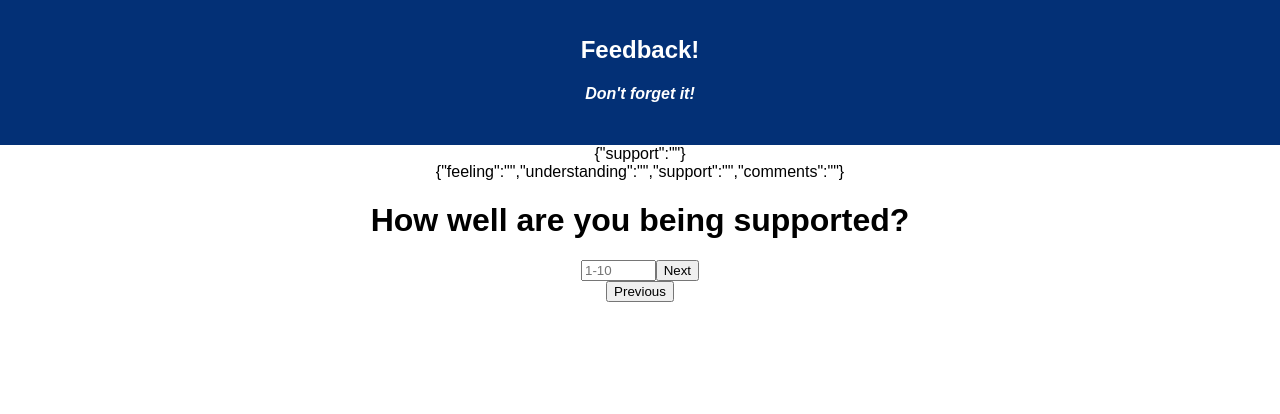
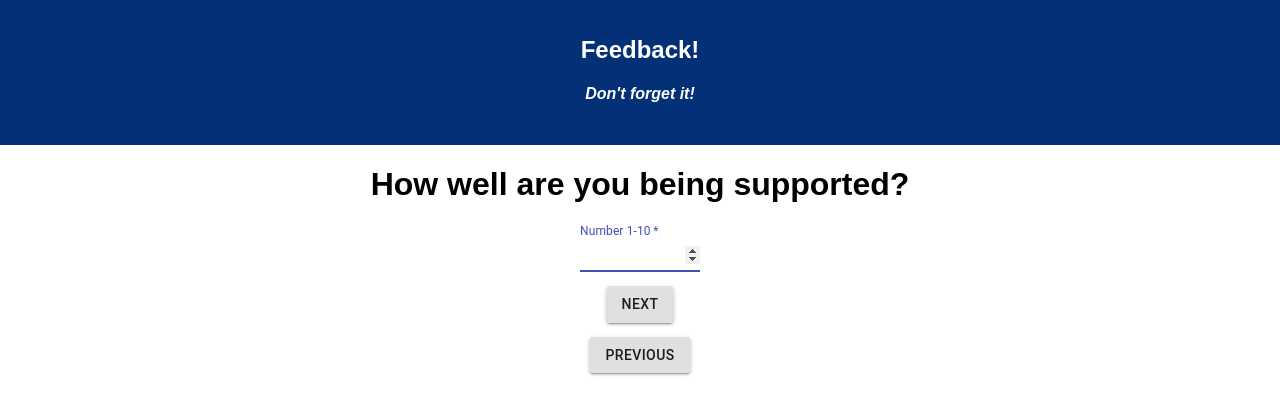
Before and after one commit to julianbooher/redux-feedback-loop, a React (Create React App) app: page /#/support in a window 1280 px wide. Shown: the top 414 px of the page. Built offline with nearby package versions, Linux system fonts and the light colour scheme.

Commit message:
material-ui for all but comments

```diff
--- a/package.json
+++ b/package.json
@@ -4,6 +4,8 @@
   "private": true,
   "proxy": "http://localhost:5000",
   "dependencies": {
+    "@material-ui/core": "^4.11.2",
+    "@material-ui/icons": "^4.11.2",
     "axios": "^0.19.0",
     "pg": "^8.2.1",
     "react": "^16.8.6",
--- a/src/components/Feel/Feel.css
+++ b/src/components/Feel/Feel.css
@@ -1,3 +1,3 @@
-input{
-    width: 5em;
+button{
+    margin-top: 1em !important;
 }
--- a/src/components/Feel/Feel.js
+++ b/src/components/Feel/Feel.js
@@ -1,8 +1,23 @@
 import React, { Component } from 'react';
 import './Feel.css';
 
+// material-ui
+import TextField from '@material-ui/core/TextField';
+import Button from '@material-ui/core/Button';
+import { withStyles } from '@material-ui/core/styles';
+
 // Redux stuff
 import { connect } from 'react-redux';
+
+// material-ui
+const styles = theme => ({
+    textField: {
+      width: 120
+    },
+
+  });
+
+
 
 // this one will become the key of the key:value inside state so that this template is dynamic across components.
 const stateKey = 'feeling'
@@ -58,23 +73,34 @@ class Feel extends Component {
     }
 
     render() {
+
+        // material-ui
+        const { classes } = this.props;
+
         return (
             <div>
-                {JSON.stringify(this.state)}
-                <br>
-                </br>
-                {JSON.stringify(this.props.reduxState)}
                 <h1>How are you feeling today?</h1>
                 <form onSubmit={this.handleSubmit}>
-                    <input
+                    <TextField
+                        autoFocus
+                        id="standard-number"
+                        className={classes.textField}
+                        label="Number 1-10"
                         required
-                        min="1"
-                        max="10"
+                        InputProps={{
+                            inputProps: {
+                                max: 10, min: 1
+                            }
+                        }}
                         type="number"
-                        placeholder="1-10"
                         value={this.state[stateKey]}
                         onChange={(event) => this.handleChangeFor(event, stateKey)} />
-                    <button type="submit">Next</button>
+                        <br></br>
+                    <Button
+                        variant="contained"
+                        type="submit">
+                        Next
+                    </Button>
                 </form>
             </div>
         )
@@ -82,4 +108,4 @@ class Feel extends Component {
 }
 
 const putStateOnProps = (reduxState) => ({reduxState});
-export default connect(putStateOnProps)(Feel);
+export default connect(putStateOnProps)(withStyles(styles)(Feel));
--- a/src/components/Support/Support.js
+++ b/src/components/Support/Support.js
@@ -1,8 +1,21 @@
 import React, { Component } from 'react';
 import './Support.css';
 
+// material-ui
+import TextField from '@material-ui/core/TextField';
+import Button from '@material-ui/core/Button';
+import { withStyles } from '@material-ui/core/styles';
+
 // Redux stuff
 import { connect } from 'react-redux';
+
+// material-ui
+const styles = theme => ({
+    textField: {
+      width: 120
+    },
+
+  });
 
 // this one will become the key of the key:value inside state so that this template is dynamic across components.
 const stateKey = 'support'
@@ -63,29 +76,43 @@ class Support extends Component {
     }
 
     render() {
+
+        // material-ui
+        const { classes } = this.props;
+
         return (
             <div>
-                {JSON.stringify(this.state)}
-                <br>
-                </br>
-                {JSON.stringify(this.props.reduxState)}
                 <h1>How well are you being supported?</h1>
                 <form onSubmit={this.handleSubmit}>
-                    <input
+                    <TextField
+                        autoFocus
+                        id="standard-number"
+                        className={classes.textField}
+                        label="Number 1-10"
                         required
-                        min="1"
-                        max="10"
+                        InputProps={{
+                            inputProps: {
+                                max: 10, min: 1
+                            }
+                        }}
                         type="number"
-                        placeholder="1-10"
                         value={this.state[stateKey]}
                         onChange={(event) => this.handleChangeFor(event, stateKey)} />
-                    <button type="submit">Next</button>
+                        <br></br>
+                    <Button                                                         variant="contained"
+                        type="submit">
+                        Next
+                    </Button>
                 </form>
-                <button onClick={this.previousPage}>Previous</button>
+                <Button
+                    variant="contained"
+                    onClick={this.previousPage}>
+                    Previous
+                </Button>
             </div>
         )
     }
 }
 
 const putStateOnProps = (reduxState) => ({reduxState});
-export default connect(putStateOnProps)(Support);
+export default connect(putStateOnProps)(withStyles(styles)(Support));
--- a/src/components/Understand/Understand.js
+++ b/src/components/Understand/Understand.js
@@ -1,8 +1,21 @@
 import React, { Component } from 'react';
 import './Understand.css';
 
+// material-ui
+import TextField from '@material-ui/core/TextField';
+import Button from '@material-ui/core/Button';
+import { withStyles } from '@material-ui/core/styles';
+
 // Redux stuff
 import { connect } from 'react-redux';
+
+// material-ui
+const styles = theme => ({
+    textField: {
+      width: 120
+    },
+
+  });
 
 // this one will become the key of the key:value inside state so that this template is dynamic across components.
 const stateKey = 'understanding'
@@ -63,29 +76,43 @@ class Understand extends Component {
     }
 
     render() {
+
+        // material-ui
+        const { classes } = this.props;
+
         return (
             <div>
-                {JSON.stringify(this.state)}
-                <br>
-                </br>
-                {JSON.stringify(this.props.reduxState)}
                 <h1>How well are you understanding the content?</h1>
                 <form onSubmit={this.handleSubmit}>
-                    <input
+                    <TextField
+                        autoFocus
+                        id="standard-number"
+                        className={classes.textField}
+                        label="Number 1-10"
                         required
-                        min="1"
-                        max="10"
+                        InputProps={{
+                            inputProps: {
+                                max: 10, min: 1
+                            }
+                        }}
                         type="number"
-                        placeholder="1-10"
                         value={this.state[stateKey]}
                         onChange={(event) => this.handleChangeFor(event, stateKey)} />
-                    <button type="submit">Next</button>
+                        <br></br>
+                    <Button                                                         variant="contained"
+                        type="submit">
+                        Next
+                    </Button>
                 </form>
-                <button onClick={this.previousPage}>Previous</button>
+                <Button
+                    variant="contained"
+                    onClick={this.previousPage}>
+                    Previous
+                </Button>
             </div>
         )
     }
 }
 
 const putStateOnProps = (reduxState) => ({reduxState});
-export default connect(putStateOnProps)(Understand);
+export default connect(putStateOnProps)(withStyles(styles)(Understand));
--- a/src/index.js
+++ b/src/index.js
@@ -17,6 +17,8 @@ const baseFeedback = {
     comments: ''
 }
 
+
+// reducer to store the feedback, the state is initialized to the baseFeedback variable above
 const feedbackReducer = (
     state = baseFeedback,
     action) => {
@@ -33,6 +35,7 @@ const feedbackReducer = (
         return returnState
     }
 
+    // resets the feedbackReducer state using the baseFeedback variable
     if (action.type === 'RESET_FEEDBACK'){
         return baseFeedback
     }
```
Also changed, not shown: 1 other file (tests, documents, lock files or other folders).
